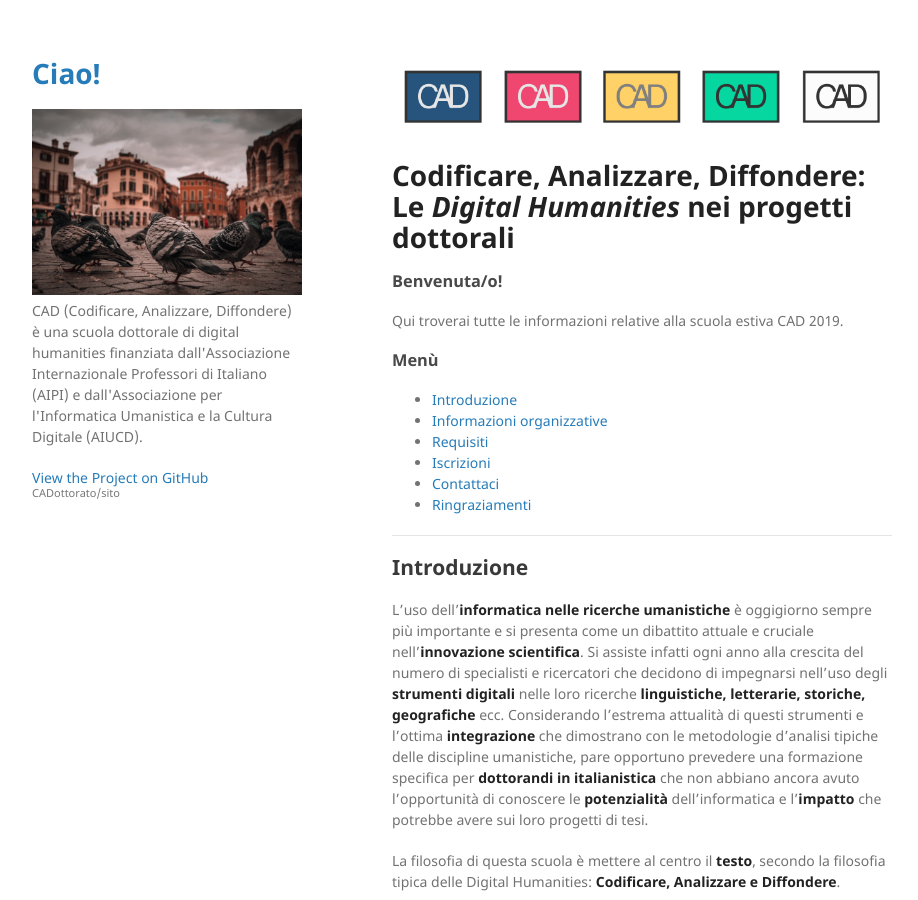
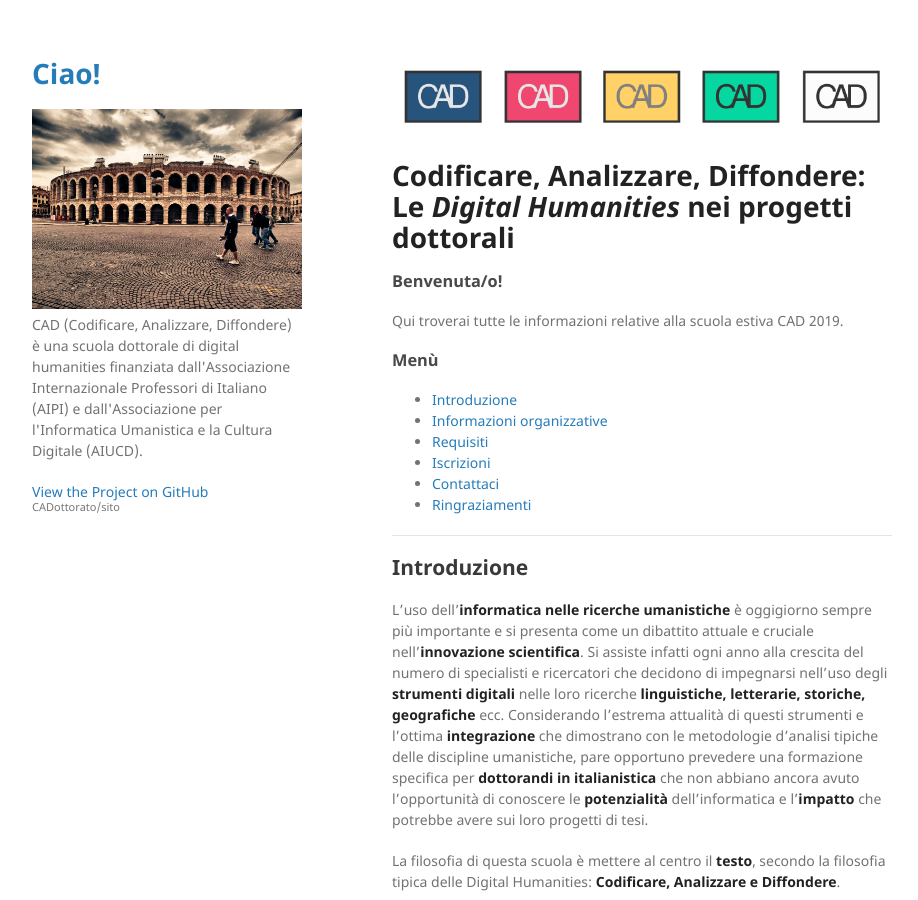
Before and after one commit to CADottorato/sito, a Jekyll site: the page built from index.md, in a window 1280 px wide and 900 px high. Shown: the whole window, without its empty margins (178-1096 px from the left). Built offline with Jekyll 4.4.1, drawn with Linux system fonts in a browser that asks for light colours.

Commit message:
Image change

```diff
--- a/_config.yml
+++ b/_config.yml
@@ -1,5 +1,5 @@
 title: Ciao!
-logo: /assets/img/verona.jpeg
+logo: /assets/img/arena.jpeg
 description: CAD (Codificare, Analizzare, Diffondere) è una scuola dottorale di digital humanities finanziata dall'Associazione Internazionale Professori di Italiano (AIPI) e dall'Associazione per l'Informatica Umanistica e la Cultura Digitale (AIUCD).
 show_downloads: false
 #google_analytics:
```
Also changed, not shown: assets/img/arena.jpeg (renamed from assets/img/arena.jpg).
